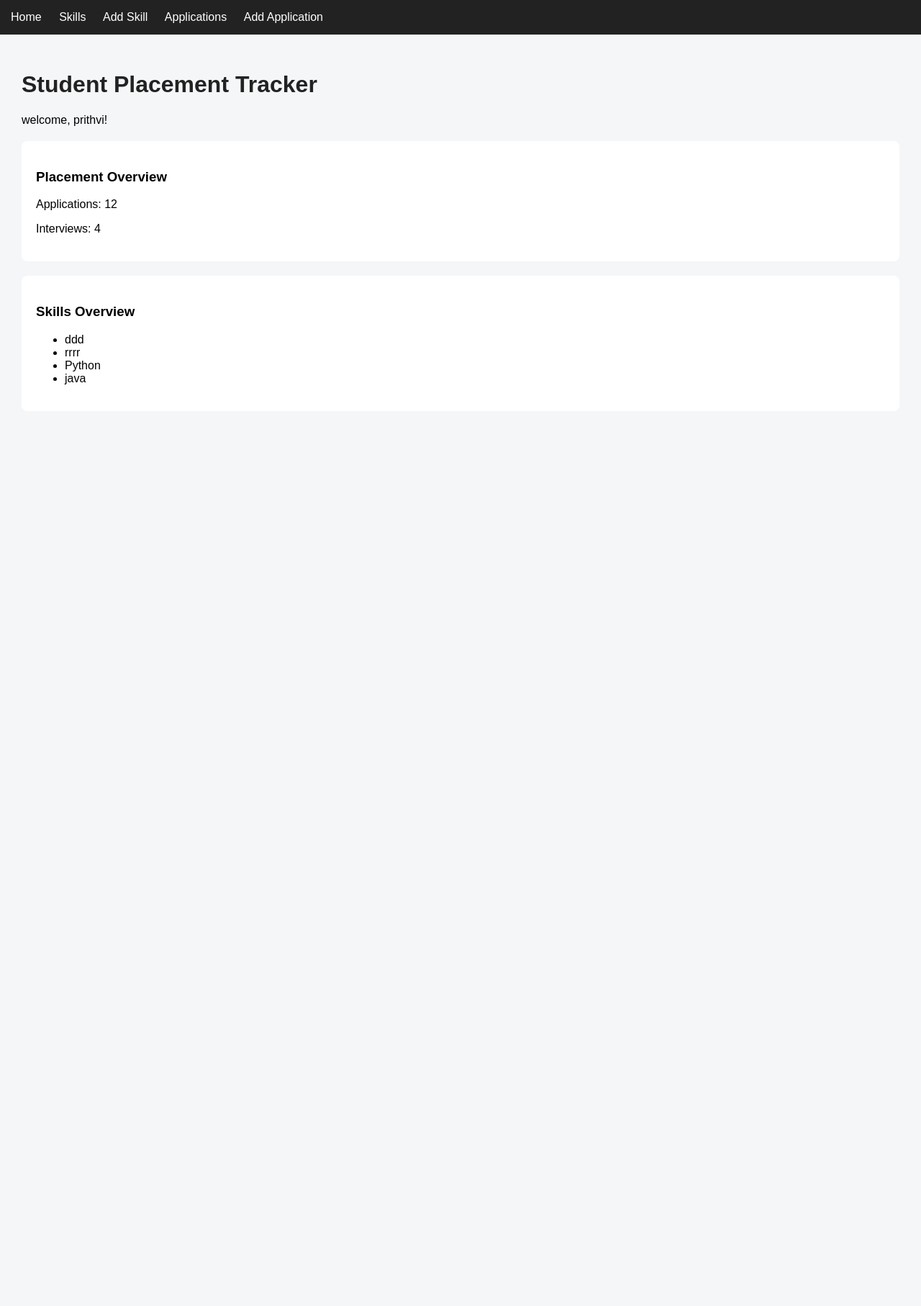
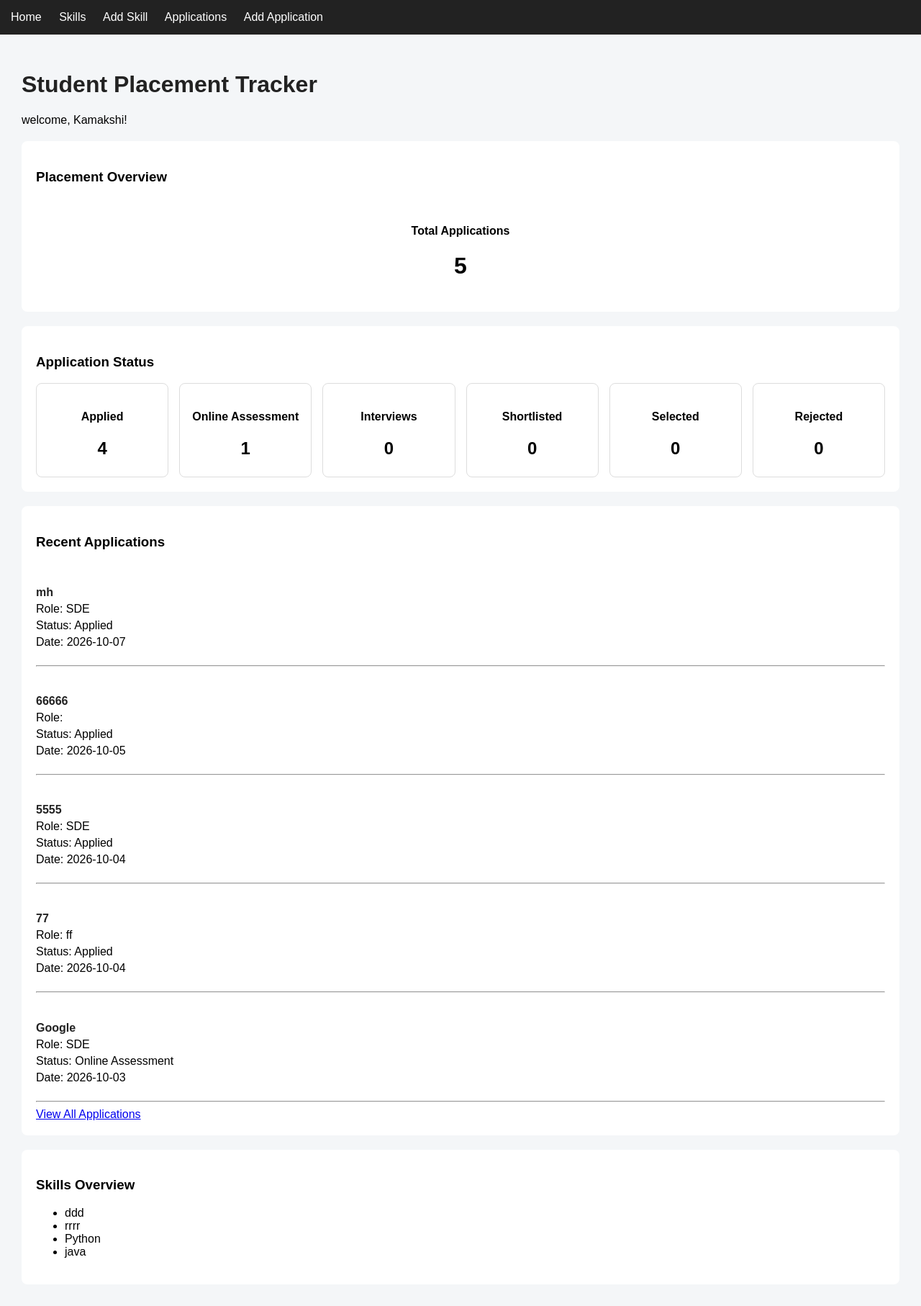
Before and after one commit to kamakshi1210/student-placement-tracker, a Flask app: page / in a window 1280 px wide. Shown: the whole page at 72% size. Before the commit the page ends 534 px from the top, so only its background shows below. Run offline with Flask 3, Linux system fonts and the light colour scheme; data comes from the database, SQL or seed files in the repository; both versions use the stored data as it was after the commit.

Commit message:
Build placement dashboard

```diff
--- a/app.py
+++ b/app.py
@@ -23,12 +23,30 @@ class Application(db.Model):
 
 @app.route("/")
 def home():
-    name="prithvi"
-    skills=Skill.query.all()
-    interviews_count=4
-    applications_count=12
-    return render_template("home.html",name=name,skills=skills,interviews_count=interviews_count,applications_count=applications_count)
+    applications = Application.query.all()
+    skills = Skill.query.all()
+    applications_count = len(applications)
+    interviews_count = Application.query.filter_by(status="Interview").count()
+    rejected_count = Application.query.filter_by(status="Rejected").count()
+    applied_count = Application.query.filter_by(status="Applied").count()
+    assessment_count = Application.query.filter_by(status="Online Assessment").count()
+    shortlisted_count = Application.query.filter_by(status="Shortlisted").count()
+    selected_count = Application.query.filter_by(status="Selected").count()
+    recent_applications = Application.query.order_by(Application.application_date.desc()).limit(5).all()
 
+    return render_template(
+        "home.html",
+        name="Kamakshi",
+        applications_count=applications_count,
+        interviews_count=interviews_count,
+        rejected_count=rejected_count,
+        applied_count=applied_count,
+        assessment_count=assessment_count,
+        shortlisted_count=shortlisted_count,
+        selected_count=selected_count,
+        skills=skills,
+        recent_applications=recent_applications
+    )
 
 
 @app.route("/add_skill",methods=["GET","POST"])
@@ -96,9 +114,20 @@ def add_application():
         company = request.form["company"]
         role = request.form["role"]
         status = request.form["status"]
-        application_date = date.fromisoformat(request.form["application_date"])
+        raw_date = request.form.get("application_date", "").strip()
         notes = request.form["notes"]
+        if company == "":
+            return "company name cannot be empty."
+        if status not in ["Applied","Online Assessment","Interview","Shortlisted","Rejected","Selected"]:
+            return "invalid status"
+        if not raw_date:
+            return "Application date cannot be empty.", 400
 
+        # Safely attempt date parsing
+        try:
+            application_date = date.fromisoformat(raw_date)
+        except ValueError:
+            return "Invalid date format. Expected YYYY-MM-DD.", 400
         application = Application(
             company=company,
             role=role,
@@ -115,6 +144,8 @@ def add_application():
 @app.route("/applications/edit/<int:application_id>", methods=["GET", "POST"])
 def edit_application(application_id):
     application = db.get_or_404(Application, application_id)
+    if application is None:
+        return "Application not found", 404
     if request.method == "POST":
         application.company = request.form["company"]
         application.role = request.form["role"]
@@ -135,6 +166,8 @@ def edit_application(application_id):
 @app.route("/applications/delete/<int:application_id>")
 def delete_application(application_id):
     application = db.get_or_404(Application, application_id)
+    if application is None:
+        return "appliation not found", 404
 
     db.session.delete(application)
     db.session.commit()
--- a/static/css/style.css
+++ b/static/css/style.css
@@ -29,3 +29,53 @@ h1{
     margin-top: 20px;
     border-radius: 8px;
 }
+.total-applications {
+    text-align: center;
+    padding: 15px;
+}
+
+.total-applications p {
+    font-size: 32px;
+    font-weight: bold;
+    margin: 10px 0;
+}
+
+.stats-container {
+    display: flex;
+    flex-wrap: wrap;
+    gap: 15px;
+}
+
+.stat-card {
+    flex: 1;
+    min-width: 150px;
+    padding: 15px;
+    text-align: center;
+    border: 1px solid #ddd;
+    border-radius: 8px;
+}
+
+.stat-card p {
+    font-size: 24px;
+    font-weight: bold;
+    margin: 10px 0;
+}
+.application-item {
+    padding: 10px 0;
+}
+
+.application-item h4 {
+    margin-bottom: 5px;
+}
+
+.application-item p {
+    margin: 5px 0;
+}
+.application-item a {
+    color: #222;
+    text-decoration: none;
+}
+
+.application-item a:hover {
+    text-decoration: underline;
+}
--- a/templates/home.html
+++ b/templates/home.html
@@ -7,9 +7,67 @@
     <p>welcome, {{name}}!</p>
     <div class="card">
         <h3>Placement Overview</h3>
-        <p>Applications: {{applications_count}}</p>
-        <p>Interviews: {{interviews_count}}</p>
+        <div class="total-applications">
+            <h4>Total Applications</h4>
+            <p>{{ applications_count }}</p>
+        </div>
     </div>
+
+    <div class="card">
+        <h3>Application Status</h3>
+        <div class="stats-container">
+            <div class="stat-card">
+                <h4>Applied</h4>
+                <p>{{ applied_count }}</p>
+            </div>
+            <div class="stat-card">
+                <h4>Online Assessment</h4>
+                <p>{{ assessment_count }}</p>
+            </div>
+            <div class="stat-card">
+                <h4>Interviews</h4>
+                <p>{{ interviews_count }}</p>
+            </div>
+            <div class="stat-card">
+                <h4>Shortlisted</h4>
+                <p>{{ shortlisted_count }}</p>
+            </div>
+            <div class="stat-card">
+                <h4>Selected</h4>
+                <p>{{ selected_count }}</p>
+            </div>
+            <div class="stat-card">
+                <h4>Rejected</h4>
+                <p>{{ rejected_count }}</p>
+            </div>
+        </div>
+    </div>
+
+    <div class="card">
+        <h3>Recent Applications</h3>
+        {% if recent_applications %}
+            {% for application in recent_applications %}
+                <div class="application-item">
+                    <h4>
+                        <a href="{{ url_for('edit_application', application_id=application.id) }}">
+                            {{ application.company }}
+                        </a>
+                    </h4>
+                    <p>Role: {{ application.role }}</p>
+                    <p>Status: {{ application.status }}</p>
+                    <p>Date: {{ application.application_date }}</p>
+                </div>
+                <hr>
+            {% endfor %}
+        {% else %}
+            <p>No applications yet.</p>
+        {% endif %}
+        <a href="{{ url_for('applications') }}">
+            View All Applications
+        </a>
+
+    </div>
+
     <div class="card">
             <h3>Skills Overview</h3>
         {% if skills %}
```
Also changed, not shown: instance/placement_tracker.db.
